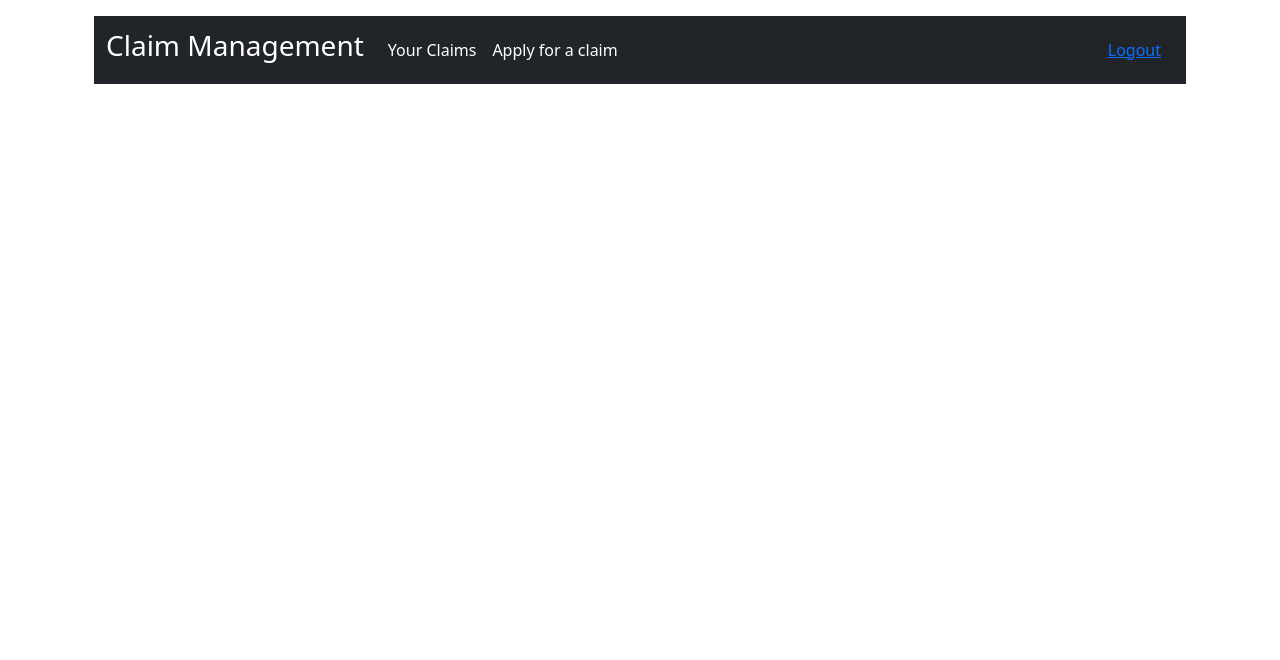
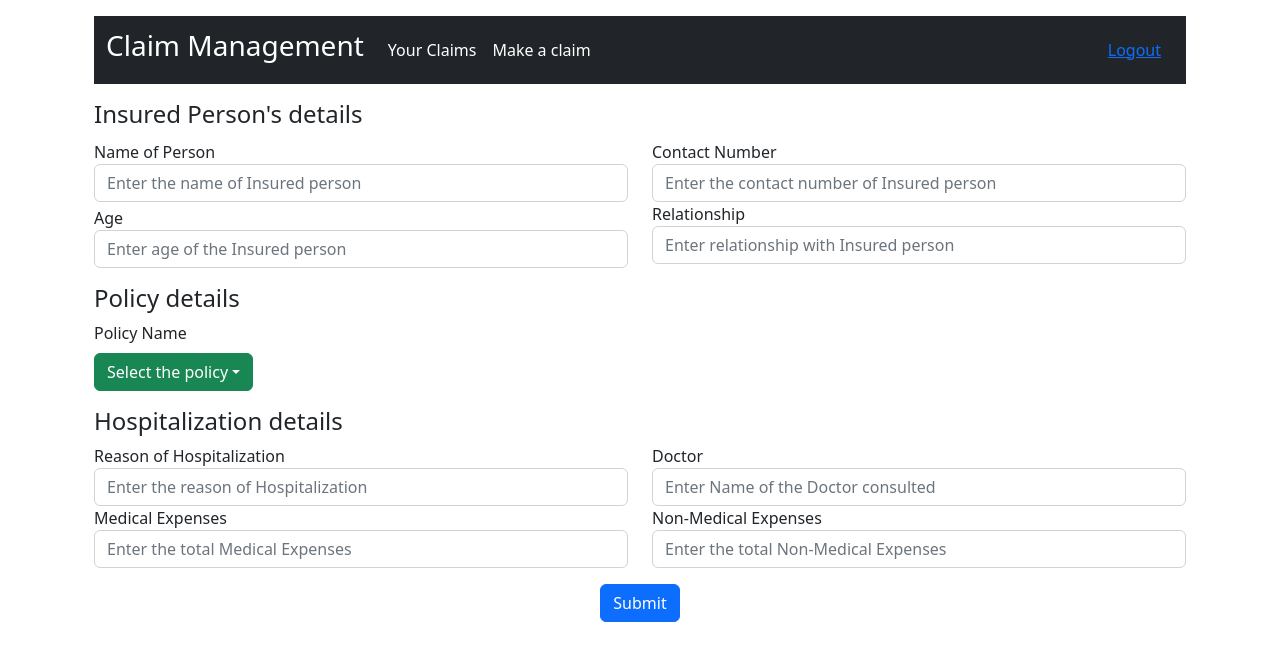
Before and after one commit to 01shashank/ClaimManagementFrontend, a React (Create React App) app: page /saveclaim in a window 1280 px wide. Shown: the top 660 px of the page. Built offline with nearby package versions, Linux system fonts and the light colour scheme; sample sign-in values are in the browser's storage.

Commit message:
commit after saveuser form is completed but yet to write the logic

```diff
--- a/package.json
+++ b/package.json
@@ -9,6 +9,7 @@
     "axios": "^1.1.3",
     "bootstrap": "^5.2.2",
     "react": "^18.2.0",
+    "react-bootstrap": "^2.5.0",
     "react-dom": "^18.2.0",
     "react-router-dom": "^6.4.2",
     "react-scripts": "5.0.1",
--- a/src/components/ClaimManagement.jsx
+++ b/src/components/ClaimManagement.jsx
@@ -6,6 +6,7 @@ import Header from './Header';
 import { Route,Routes } from 'react-router-dom';
 import PrivateRoute from './PrivateRoute';
 import GetUserClaims from './GetUserClaims';
+import SaveClaim from './SaveClaim';
 
 class ClaimManagement extends Component {
 
@@ -20,6 +21,7 @@ class ClaimManagement extends Component {
                             <Route path ='/getallclaims' element={<GetAllClaims/>}/>
                             <Route path = "/logout" element={<Logout/>}/>
                             <Route path="/getuserclaims" element={<GetUserClaims/>}/>
+                            <Route path="/saveclaim" element={<SaveClaim/>}/>
                         </Route>
                         <Route path="/login" element={<Login/>}/>
 
--- a/src/components/Header.jsx
+++ b/src/components/Header.jsx
@@ -21,7 +21,7 @@ class Header extends Component {
                             <div className=' navbar-brand'><h3>Claim Management</h3></div>
                             <ul className='navbar-nav'>
                                 {this.state.isUserLogged&&<li className='nav-item'><Link className='nav-link active' to="/getuserclaims">Your Claims</Link></li>}
-                                {this.state.isUserLogged&&<li className='nav-item'><Link  className='nav-link active' to="">Apply for a claim</Link></li>}
+                                {this.state.isUserLogged&&<li className='nav-item'><Link  className='nav-link active' to="/saveclaim">Make a claim</Link></li>}
                             </ul>
                             <div className='navbar-nav navbar-collapse justify-content-end'>
                                 {this.state.isUserLogged&&<button className="btn btn-default" ><Link to="/logout">Logout</Link></button>}
--- a/src/components/Login.jsx
+++ b/src/components/Login.jsx
@@ -11,7 +11,7 @@ const Login =(props)=>{
 
 
   function loginClicked(props){
-    if(username==='spsangale@gmail.com' && password==='shashank@123')
+    if(username==='yogeshf@gmail.com' && password==='yogesh@123')
       {
         console.log('Login Succesfull');
         AuthenticationService.registerSuccesfulUser(username,password);
--- /dev/null
+++ b/src/components/SaveClaim.jsx
@@ -0,0 +1,86 @@
+import React, { Component } from 'react';
+import  Dropdown  from 'react-bootstrap/Dropdown';
+
+class SaveClaim extends Component {
+
+    constructor(props){
+        super(props)
+
+    }
+
+    render() {
+        return (
+                <form className='form-inline'>
+                    <div className='mt-3'><h4>Insured Person's details</h4>
+                        <div className='row'>
+                            <div className='form-group col-6 mt-1'>
+                                <label> Name of Person</label>
+                                <input type="text" class="form-control input-group-lg reg_name"  placeholder="Enter the name of Insured person"/>
+                            </div>
+                            <div className='form-group col-6 mt-1'>
+                                <label>Contact Number</label>
+                                <input type="number"  class="form-control input-group-lg reg_name"  placeholder="Enter the contact number of Insured person"/>
+                            </div>
+                        </div>
+                        <div className='row'>
+                            <div className='form-group col-6 mt-1'>
+                                <label> Age</label>
+                                <input type="text" class="form-control input-group-lg reg_name"  placeholder="Enter age of the Insured person"/>
+                            </div>
+                            <div className='form-group col-6'>
+                                <label>Relationship </label>
+                                <input type="text" class="form-control input-group-lg reg_name"  placeholder="Enter relationship with Insured person"/>
+                            </div>
+                        </div>
+                    </div>
+
+                    <div className='mt-3'><h4>Policy details</h4>
+                        <div >
+                            <label> Policy Name</label>
+                                <Dropdown className='mt-2'>
+                                    <Dropdown.Toggle variant="success" id="dropdown-basic">
+                                        Select the policy
+                                    </Dropdown.Toggle>
+
+                                    <Dropdown.Menu>
+                                        <Dropdown.Item href="">Standard Plan</Dropdown.Item>
+                                        <Dropdown.Item href="">Gold Plan</Dropdown.Item>
+                                        <Dropdown.Item href="">Premium Plan</Dropdown.Item>
+                                    </Dropdown.Menu>
+                                </Dropdown>
+                        </div>
+
+                    </div>
+
+                    <div className='mt-3'><h4>Hospitalization details</h4>
+                        <div className='row'>
+                            <div className='form-group col-6'>
+                                <label> Reason of Hospitalization</label>
+                                <input type="text" class="form-control input-group-lg reg_name"  placeholder="Enter the reason of Hospitalization"/>
+                            </div>
+                            <div className='form-group col-6'>
+                                <label>Doctor</label>
+                                <input type="text" class="form-control input-group-lg reg_name"  placeholder="Enter Name of the Doctor consulted"/>
+                            </div>
+                        </div>
+                        <div className='row'>
+                            <div className='form-group col-6'>
+                                <label> Medical Expenses</label>
+                                <input type="number" class="form-control input-group-lg reg_name"  placeholder="Enter the total Medical Expenses"/>
+                            </div>
+                            <div className='form-group col-6'>
+                                <label>Non-Medical Expenses</label>
+                                <input type="number" class="form-control input-group-lg reg_name"  placeholder="Enter the total Non-Medical Expenses"/>
+                            </div>
+                        </div>
+                        <div className="button-container text-center mt-3 mb-3">
+                            <button type="button" className='btn btn-primary'>Submit</button>
+                        </div>
+
+                    </div>
+                </form>
+        );
+    }
+}
+
+export default SaveClaim;
```
Also changed, not shown: 1 other file (tests, documents, lock files or other folders).
